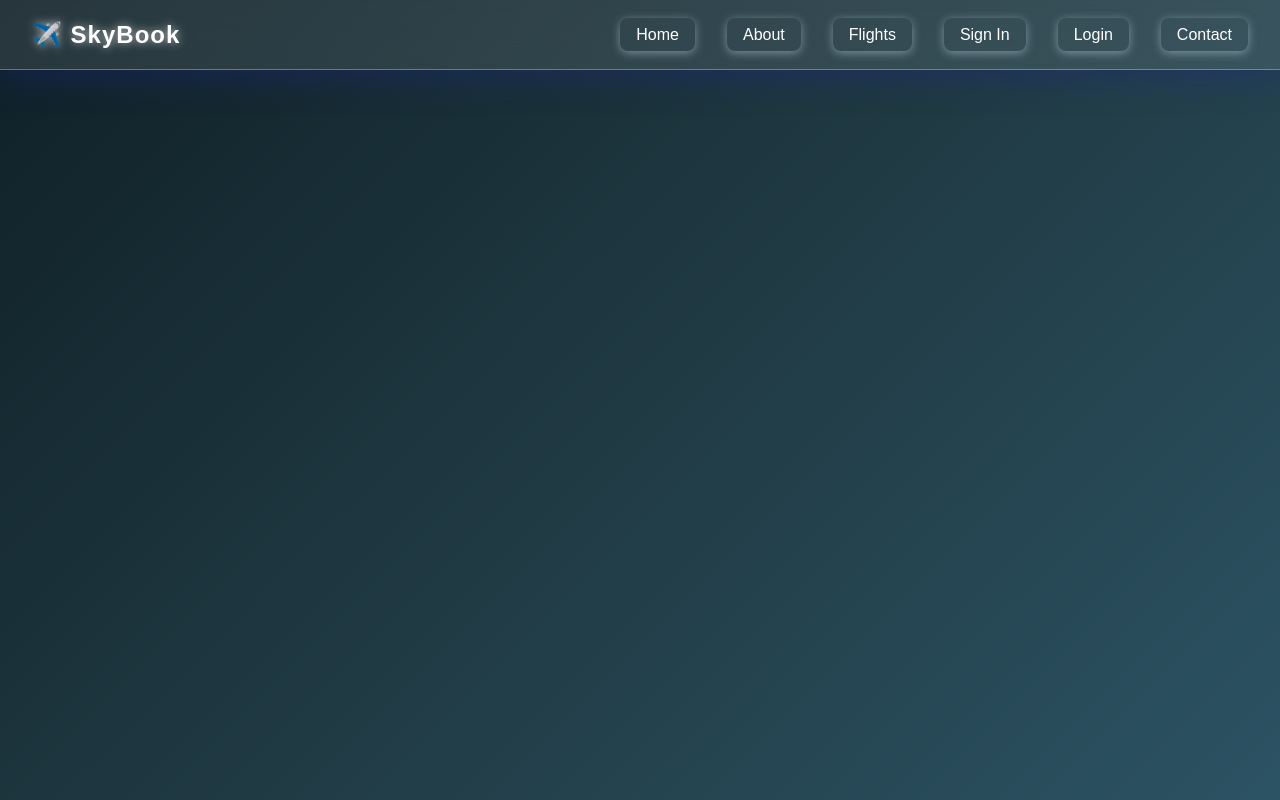
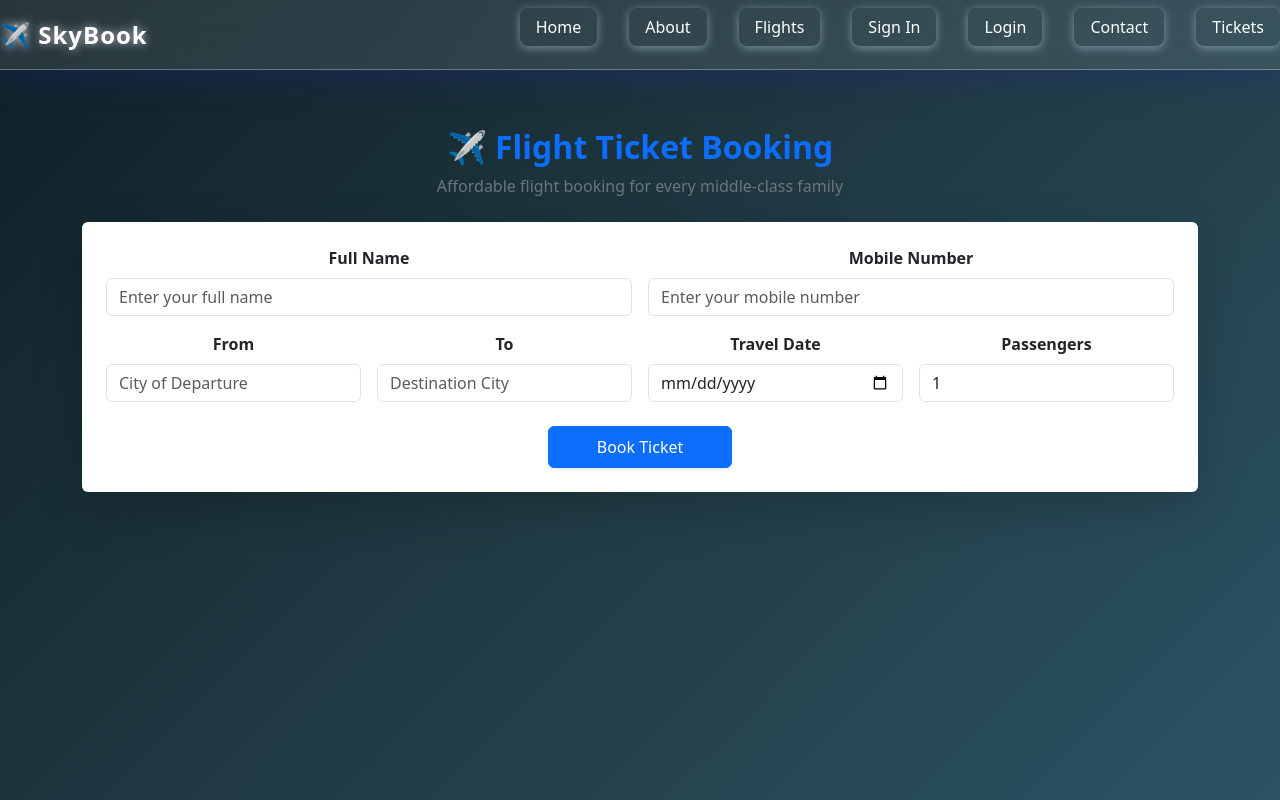
Before and after one commit to PRAVEEN68916/react-flight, a React (Create React App) app: page /tickets in a window 1280 px wide. Built offline with nearby package versions, Linux system fonts and the light colour scheme.

Commit message:
new1comit

```diff
--- a/src/App.js
+++ b/src/App.js
@@ -8,6 +8,7 @@ import { BrowserRouter, Routes, Route } from 'react-router-dom';
 import Login from './components/Login';
 import Signin from './components/Signin';
 import Contact from './components/Contact';
+import Tickets from './components/Tickets';
 
 
 
@@ -25,6 +26,7 @@ function App() {
             <Route path='/login'element={<Login />} />
             <Route path='/Signin' element={<Signin />} />
             <Route path='/contact' element={<Contact />} />
+            <Route path='/tickets'element={<Tickets/>}/>
         </Routes>
       </BrowserRouter>
 
--- a/src/components/Header.js
+++ b/src/components/Header.js
@@ -5,7 +5,7 @@ function Header() {
 
   return (
     <div>
-       <nav className="navbar">
+       <nav className="navbar" style={{ position: 'fixed' }}>
       <div className="navbar-logo">✈️ SkyBook</div>
 
       <ul className="navbar-links">
@@ -15,6 +15,8 @@ function Header() {
         <li><Link to="/signin">Sign In</Link></li>
         <li><Link to="/login">Login</Link></li>
         <li><Link to="/contact">Contact</Link></li>
+        <li><Link to="/tickets">Tickets</Link></li>
+
       </ul>
     </nav>
     </div>
--- a/src/components/Home.js
+++ b/src/components/Home.js
@@ -6,7 +6,7 @@ const Home = () => {
   return (
     <>
       <section style={{ padding: "3rem", color: "#fff", maxWidth: "900px", margin: "auto" }}>
-        <h1 style={{ marginTop: "70px" }} >Welcome to SkyBook ✈️</h1>
+        <h1 style={{ marginTop: "70px",textAlign: "start", marginLeft:"-50px",fontWeight:"bold",fontFamily: "Times New Roman" }} >Welcome to SkyBook ✈️</h1>
         <p>
           SkyBook makes booking your next flight fast, easy, and affordable. Find the best deals from trusted airlines worldwide.
         </p>
--- a/src/components/Login.js
+++ b/src/components/Login.js
@@ -28,7 +28,7 @@ body {
 }
 .container{
   height:66vh;
-  width:50%;
+  width:70%;
   display:flex;
   flext-direction:column;
   align-items:center;
@@ -39,7 +39,7 @@ body {
   border:2px solid white;
   border-radius:25px;
   margin-top:89px;
-  margin-left:80%;
+  margin-left:70%;
 }
 // .hm{
 //   display:flex;
--- /dev/null
+++ b/src/components/Tickets.js
@@ -0,0 +1,173 @@
+import React, { useState } from "react";
+import "bootstrap/dist/css/bootstrap.min.css";
+
+const BookingFlight = () => {
+  const [name, setName] = useState("");
+  const [email, setEmail] = useState("");
+  const [mobile, setMobile] = useState("");
+  const [from, setFrom] = useState("");
+  const [to, setTo] = useState("");
+  const [date, setDate] = useState("");
+  const [passengers, setPassengers] = useState(1);
+  const [booking, setBooking] = useState(null);
+
+  const handleSubmit = (e) => {
+    e.preventDefault();
+    setBooking({
+      name,
+      email,
+      mobile,
+      from,
+      to,
+      date,
+      passengers,
+      ticketId: "TKT-" + Math.floor(Math.random() * 1000000),
+    });
+  };
+
+return (
+  <>
+  <div className="container mt-5 mb-5">
+      <div className="text-center mb-4">
+        <h2 className="fw-bold text-primary">✈️ Flight Ticket Booking</h2>
+        <p className="text-secondary">
+          Affordable flight booking for every middle-class family
+        </p>
+      </div>
+
+      <div className="card shadow-lg border-0 p-4">
+        <form onSubmit={handleSubmit}>
+          <div className="row g-3">
+            <div className="col-md-6">
+              <label className="form-label fw-semibold">Full Name</label>
+              <input
+                type="text"
+                className="form-control"
+                placeholder="Enter your full name"
+                value={name}
+                onChange={(e) => setName(e.target.value)}
+                required
+              />
+            </div>
+
+            {/* <div className="col-md-6">
+              <label className="form-label fw-semibold">Email Address</label>
+              <input
+                type="email"
+                className="form-control"
+                placeholder="Enter your email"
+                value={email}
+                onChange={(e) => setEmail(e.target.value)}
+                required
+              />
+            </div> */}
+
+            <div className="col-md-6">
+              <label className="form-label fw-semibold">Mobile Number</label>
+              <input
+                type="tel"
+                className="form-control"
+                placeholder="Enter your mobile number"
+                value={mobile}
+                onChange={(e) => setMobile(e.target.value)}
+                required
+              />
+            </div>
+
+            <div className="col-md-3">
+              <label className="form-label fw-semibold">From</label>
+              <input
+                type="text"
+                className="form-control"
+                placeholder="City of Departure"
+                value={from}
+                onChange={(e) => setFrom(e.target.value.toUpperCase())}
+                required
+              />
+            </div>
+
+            <div className="col-md-3">
+              <label className="form-label fw-semibold">To</label>
+              <input
+                type="text"
+                className="form-control"
+                placeholder="Destination City"
+                value={to}
+                onChange={(e) => setTo(e.target.value.toUpperCase())}
+                required
+              />
+            </div>
+
+            <div className="col-md-3">
+              <label className="form-label fw-semibold">Travel Date</label>
+              <input
+                type="date"
+                className="form-control"
+                value={date}
+                onChange={(e) => setDate(e.target.value)}
+                required
+              />
+            </div>
+
+            <div className="col-md-3">
+              <label className="form-label fw-semibold">Passengers</label>
+              <input
+                type="number"
+                className="form-control"
+                min="1"
+                max="6"
+                value={passengers}
+                onChange={(e) => setPassengers(e.target.value)}
+                required
+              />
+            </div>
+          </div>
+
+          <div className="text-center mt-4">
+            <button type="submit" className="btn btn-primary px-5 py-2 shadow-sm">
+              Book Ticket
+            </button>
+          </div>
+        </form>
+      </div>
+
+      {booking && (
+        <div className="card mt-5 border-success shadow-sm p-4">
+          <h4 className="text-success fw-bold mb-3">Booking Confirmed ✅</h4>
+          <ul className="list-group list-group-flush">
+            <li className="list-group-item">
+              <strong>Ticket ID:</strong> {booking.ticketId}
+            </li>
+            <li className="list-group-item">
+              <strong>Name:</strong> {booking.name}
+            </li>
+            <li className="list-group-item">
+              <strong>From:</strong> {booking.from} → <strong>To:</strong>{" "}
+              {booking.to}
+            </li>
+            <li className="list-group-item">
+              <strong>Date:</strong> {booking.date}
+            </li>
+            <li className="list-group-item">
+              <strong>Passengers:</strong> {booking.passengers}
+            </li>
+            <li className="list-group-item">
+              <strong>Contact:</strong> {booking.mobile} | {booking.email}
+            </li>
+          </ul>
+          <div className="mt-3 text-end">
+            <button
+              className="btn btn-outline-secondary"
+              onClick={() => setBooking(null)}
+            >
+              Book Another Flight
+            </button>
+          </div>
+        </div>
+      )}
+    </div>
+  </>
+  );
+};
+
+export default BookingFlight;
--- a/src/index.css
+++ b/src/index.css
@@ -94,8 +94,7 @@ a:hover {
   backdrop-filter: blur(10px);
 }
 
-footer{
-  footer a {
+footer a {
   text-decoration: none;
   transition: color 0.3s ease;
 }
@@ -103,4 +102,26 @@ footer{
 footer a:hover {
   color: #ffc107;
 }
+
+/* tickets page style
+body {
+  background: linear-gradient(120deg, #e3f2fd, #bbdefb);
+  font-family: "Poppins", sans-serif;
 }
+
+.card {
+  border-radius: 1rem;
+}
+
+.btn-primary {
+  background: linear-gradient(45deg, #007bff, #00bcd4);
+  border: none;
+}
+
+.btn-primary:hover {
+  background: linear-gradient(45deg, #0056b3, #008c9e);
+}
+
+h2 {
+  letter-spacing: 0.5px;
+} */
```
